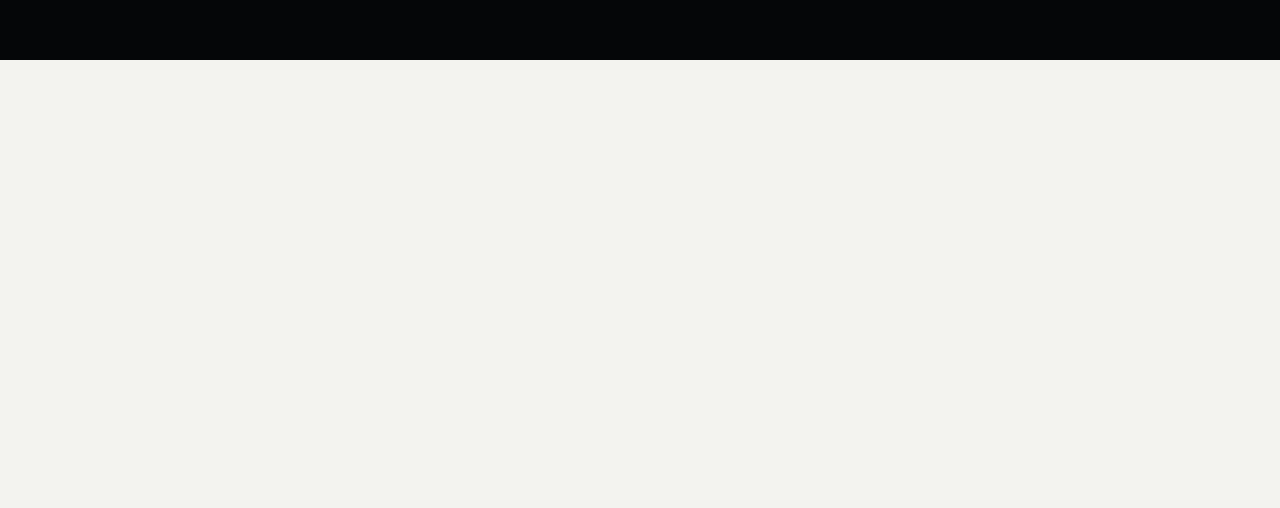
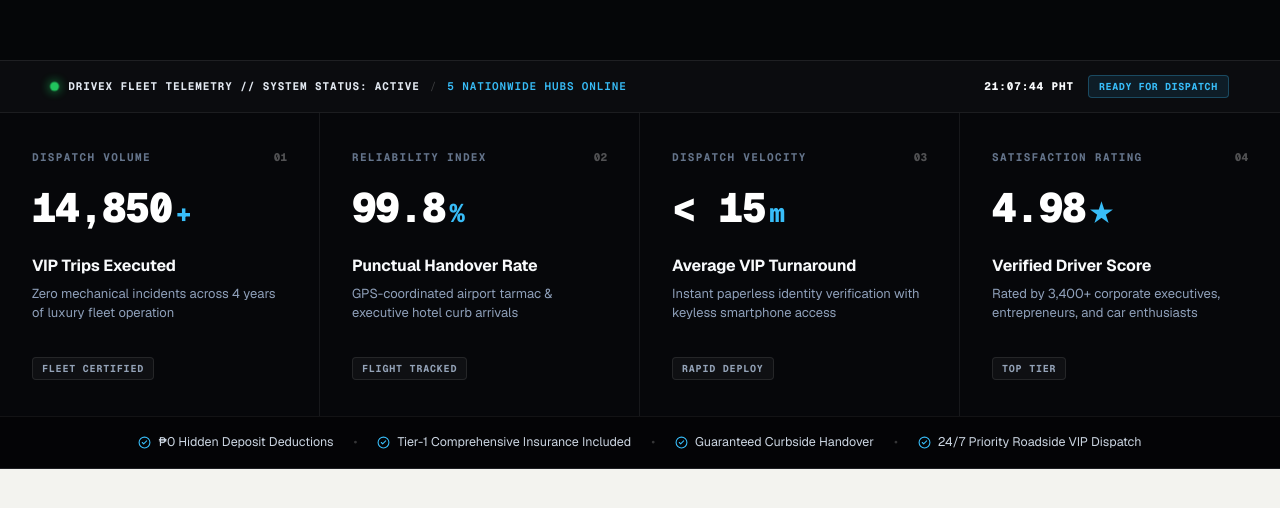
Before and after one commit to janreyHablaMina/CarRental, a Next.js app: page / in a window 1280 px wide. Shown: the part 7940-8448 px from the top of the page. Built offline with nearby package versions, Linux system fonts and the light colour scheme.

Commit message:
feat(home): redesign telemetry counter strip with clean HUD layout, zero heavy shadows, and direct CSS module

```diff
--- a/app/page.tsx
+++ b/app/page.tsx
@@ -106,8 +106,11 @@ export default function Home() {
             <button className="text-button" onClick={() => router.push("/vehicles")}>Explore full collection</button>
           </div>
         </div>
-        <button className="scroll-cue" onClick={() => scrollTo("#vehicles")}>Scroll to explore <ArrowDown size={15} /></button>
+        <button className="scroll-cue" onClick={() => scrollTo("#metrics")}>Scroll to explore <ArrowDown size={15} /></button>
       </section>
+
+      {/* Live Operational Metrics & Telemetry Counter (Full-Width Edge-to-Edge) */}
+      <StatsCounter />
 
       <section id="vehicles" className="vehicles-section section-pad">
         <div className="section-head" data-reveal>
@@ -180,9 +183,6 @@ export default function Home() {
           ))}
         </div>
       </section>
-
-      {/* Live Operational Metrics & Telemetry Counter */}
-      <StatsCounter />
 
       <section id="booking" className="booking-section section-pad">
         <div className="booking-intro" data-reveal>
--- a/components/home/StatsCounter.tsx
+++ b/components/home/StatsCounter.tsx
@@ -1,21 +1,66 @@
 "use client";
 
+import "./stats-counter.css";
 import React, { useEffect, useState, useRef } from "react";
-import { Trophy, ShieldCheck, Clock, Star, Activity } from "lucide-react";
+import { ShieldCheck, Clock, Star, Zap, CheckCircle2, Radio, Award } from "lucide-react";
 
-interface CounterItemProps {
-  icon: React.ReactNode;
+interface MetricData {
+  id: string;
+  tag: string;
   target: number;
   prefix?: string;
   suffix?: string;
   decimals?: number;
-  label: string;
-  sub: string;
+  title: string;
+  subtitle: string;
+  badge: string;
 }
 
-function AnimatedCounter({ icon, target, prefix = "", suffix = "", decimals = 0, label, sub }: CounterItemProps) {
-  const [count, setCount] = useState(0);
-  const cardRef = useRef<HTMLDivElement>(null);
+const METRICS: MetricData[] = [
+  {
+    id: "01",
+    tag: "DISPATCH VOLUME",
+    target: 14850,
+    suffix: "+",
+    title: "VIP Trips Executed",
+    subtitle: "Zero mechanical incidents across 4 years of luxury fleet operation",
+    badge: "FLEET CERTIFIED",
+  },
+  {
+    id: "02",
+    tag: "RELIABILITY INDEX",
+    target: 99.8,
+    decimals: 1,
+    suffix: "%",
+    title: "Punctual Handover Rate",
+    subtitle: "GPS-coordinated airport tarmac & executive hotel curb arrivals",
+    badge: "FLIGHT TRACKED",
+  },
+  {
+    id: "03",
+    tag: "DISPATCH VELOCITY",
+    target: 15,
+    prefix: "< ",
+    suffix: "m",
+    title: "Average VIP Turnaround",
+    subtitle: "Instant paperless identity verification with keyless smartphone access",
+    badge: "RAPID DEPLOY",
+  },
+  {
+    id: "04",
+    tag: "SATISFACTION RATING",
+    target: 4.98,
+    decimals: 2,
+    suffix: " ★",
+    title: "Verified Driver Score",
+    subtitle: "Rated by 3,400+ corporate executives, entrepreneurs, and car enthusiasts",
+    badge: "TOP TIER",
+  },
+];
+
+function MetricColumn({ metric }: { metric: MetricData }) {
+  const [val, setVal] = useState(0);
+  const colRef = useRef<HTMLDivElement>(null);
   const hasAnimated = useRef(false);
 
   useEffect(() => {
@@ -23,7 +68,7 @@ function AnimatedCounter({ icon, target, prefix = "", suffix = "", decimals = 0,
       (entries) => {
         if (entries[0].isIntersecting && !hasAnimated.current) {
           hasAnimated.current = true;
-          const duration = 2000;
+          const duration = 1800;
           const frameDuration = 1000 / 60;
           const totalFrames = Math.round(duration / frameDuration);
           let frame = 0;
@@ -31,91 +76,121 @@ function AnimatedCounter({ icon, target, prefix = "", suffix = "", decimals = 0,
           const timer = setInterval(() => {
             frame++;
             const progress = frame / totalFrames;
-            // Ease out cubic
-            const easeProgress = 1 - Math.pow(1 - progress, 3);
-            const current = target * easeProgress;
+            const ease = 1 - Math.pow(1 - progress, 3);
+            const current = metric.target * ease;
 
             if (frame >= totalFrames) {
-              setCount(target);
+              setVal(metric.target);
               clearInterval(timer);
             } else {
-              setCount(current);
+              setVal(current);
             }
           }, frameDuration);
         }
       },
-      { threshold: 0.2 }
+      { threshold: 0.15 }
     );
 
-    if (cardRef.current) {
-      observer.observe(cardRef.current);
+    if (colRef.current) {
+      observer.observe(colRef.current);
     }
+    return () => observer.disconnect();
+  }, [metric.target]);
 
-    return () => observer.disconnect();
-  }, [target]);
-
-  const displayValue = decimals > 0
-    ? count.toFixed(decimals)
-    : Math.floor(count).toLocaleString();
+  const formattedValue = metric.decimals
+    ? val.toFixed(metric.decimals)
+    : Math.floor(val).toLocaleString();
 
   return (
-    <div ref={cardRef} className="hp-stat-card">
-      <div className="hp-stat-icon-wrap">{icon}</div>
-      <div className="hp-stat-number">
-        {prefix}{displayValue}{suffix}
+    <div ref={colRef} className="hp-telemetry-col">
+      <div className="hp-col-header">
+        <span className="hp-col-tag">{metric.tag}</span>
+        <span className="hp-col-index">{metric.id}</span>
       </div>
-      <div className="hp-stat-label">{label}</div>
-      <div className="hp-stat-sub">{sub}</div>
+
+      <div className="hp-col-metric">
+        <span className="hp-metric-digits">
+          {metric.prefix}{formattedValue}
+        </span>
+        <span className="hp-metric-suffix">{metric.suffix}</span>
+      </div>
+
+      <div className="hp-col-body">
+        <h4 className="hp-col-title">{metric.title}</h4>
+        <p className="hp-col-sub">{metric.subtitle}</p>
+      </div>
+
+      <div className="hp-col-footer">
+        <span className="hp-col-badge">{metric.badge}</span>
+      </div>
     </div>
   );
 }
 
 export default function StatsCounter() {
+  const [timeString, setTimeString] = useState("");
+
+  useEffect(() => {
+    const updateTime = () => {
+      const now = new Date();
+      setTimeString(
+        now.toLocaleTimeString("en-US", {
+          hour: "2-digit",
+          minute: "2-digit",
+          second: "2-digit",
+          hour12: false,
+          timeZone: "Asia/Manila",
+        }) + " PHT"
+      );
+    };
+    updateTime();
+    const interval = setInterval(updateTime, 1000);
+    return () => clearInterval(interval);
+  }, []);
+
   return (
-    <section className="hp-stats-section" id="metrics">
-      <div className="hp-stats-container">
-        <div className="hp-stats-header">
-          <div className="hp-stats-title-wrap">
-            <h3>Precision in Every Mile</h3>
-            <p>Live operational metrics across Metro Manila, Clark, and Cebu lounges.</p>
-          </div>
-          <div className="hp-live-telemetry-badge">
-            <span className="pulse-orb" />
-            <span>Live Telemetry Stream Active</span>
-          </div>
+    <section className="hp-telemetry-strip" id="metrics">
+      {/* Top HUD Telemetry Bar */}
+      <div className="hp-telemetry-topbar">
+        <div className="hp-topbar-left">
+          <span className="hp-pulse-indicator" />
+          <span className="hp-topbar-label">DRIVEX FLEET TELEMETRY // SYSTEM STATUS: ACTIVE</span>
+          <span className="hp-topbar-divider">/</span>
+          <span className="hp-topbar-hub">5 NATIONWIDE HUBS ONLINE</span>
         </div>
+        <div className="hp-topbar-right">
+          <span className="hp-topbar-clock">{timeString || "10:00:00 PHT"}</span>
+          <span className="hp-topbar-status">READY FOR DISPATCH</span>
+        </div>
+      </div>
 
-        <div className="hp-stats-grid">
-          <AnimatedCounter
-            icon={<Trophy size={20} />}
-            target={14850}
-            suffix="+"
-            label="VIP Trips Executed"
-            sub="Zero mechanical incidents across 4 years"
-          />
-          <AnimatedCounter
-            icon={<ShieldCheck size={20} />}
-            target={99.8}
-            decimals={1}
-            suffix="%"
-            label="On-Time Curbside Handover"
-            sub="GPS-coordinated tarmac & valet arrivals"
-          />
-          <AnimatedCounter
-            icon={<Clock size={20} />}
-            target={15}
-            suffix=" Min"
-            label="Average VIP Turnaround"
-            sub="Paperless mobile license verification"
-          />
-          <AnimatedCounter
-            icon={<Star size={20} />}
-            target={4.98}
-            decimals={2}
-            suffix=" / 5.0"
-            label="Client Satisfaction Rating"
-            sub="Based on 3,400+ verified exotic rentals"
-          />
+      {/* Main 4-Segment Minimalist Metric Strip */}
+      <div className="hp-telemetry-grid">
+        {METRICS.map((metric) => (
+          <MetricColumn key={metric.id} metric={metric} />
+        ))}
+      </div>
+
+      {/* Bottom Architectural Guarantee Ticker */}
+      <div className="hp-telemetry-bottom-strip">
+        <div className="hp-guarantee-item">
+          <CheckCircle2 size={13} className="hp-guarantee-icon" />
+          <span>₱0 Hidden Deposit Deductions</span>
+        </div>
+        <div className="hp-guarantee-sep">&bull;</div>
+        <div className="hp-guarantee-item">
+          <CheckCircle2 size={13} className="hp-guarantee-icon" />
+          <span>Tier-1 Comprehensive Insurance Included</span>
+        </div>
+        <div className="hp-guarantee-sep">&bull;</div>
+        <div className="hp-guarantee-item">
+          <CheckCircle2 size={13} className="hp-guarantee-icon" />
+          <span>Guaranteed Curbside Handover</span>
+        </div>
+        <div className="hp-guarantee-sep">&bull;</div>
+        <div className="hp-guarantee-item">
+          <CheckCircle2 size={13} className="hp-guarantee-icon" />
+          <span>24/7 Priority Roadside VIP Dispatch</span>
         </div>
       </div>
     </section>
--- /dev/null
+++ b/components/home/stats-counter.css
@@ -0,0 +1,271 @@
+/* ==========================================================================
+   Precision Telemetry HUD Strip: Clean, Modern, Zero Heavy Shadows
+   ========================================================================== */
+
+.hp-telemetry-strip {
+  position: relative;
+  width: 100%;
+  background: #06070a;
+  border-top: 1px solid rgba(255, 255, 255, 0.1);
+  border-bottom: 1px solid rgba(255, 255, 255, 0.1);
+  z-index: 20;
+  box-sizing: border-box;
+}
+
+/* Top Telemetry Status Line */
+.hp-telemetry-topbar {
+  display: flex;
+  justify-content: space-between;
+  align-items: center;
+  flex-wrap: wrap;
+  gap: 12px;
+  padding: 14px max(24px, 4vw);
+  background: rgba(255, 255, 255, 0.02);
+  border-bottom: 1px solid rgba(255, 255, 255, 0.07);
+  font-family: var(--font-mono, monospace);
+  font-size: 11px;
+  letter-spacing: 0.08em;
+  box-sizing: border-box;
+}
+
+.hp-topbar-left {
+  display: flex;
+  align-items: center;
+  gap: 10px;
+  color: #94a3b8;
+}
+
+.hp-pulse-indicator {
+  width: 7px;
+  height: 7px;
+  border-radius: 50%;
+  background: #22c55e;
+  box-shadow: 0 0 8px #22c55e;
+  animation: telemetryPulse 2s infinite ease-in-out;
+}
+
+@keyframes telemetryPulse {
+  0% { transform: scale(0.9); opacity: 0.8; }
+  50% { transform: scale(1.3); opacity: 1; }
+  100% { transform: scale(0.9); opacity: 0.8; }
+}
+
+.hp-topbar-label {
+  color: #e2e8f0;
+  font-weight: 700;
+  text-transform: uppercase;
+}
+
+.hp-topbar-divider {
+  color: rgba(255, 255, 255, 0.2);
+}
+
+.hp-topbar-hub {
+  color: #38bdf8;
+  font-weight: 600;
+}
+
+.hp-topbar-right {
+  display: flex;
+  align-items: center;
+  gap: 14px;
+}
+
+.hp-topbar-clock {
+  color: #f8fafc;
+  font-weight: 800;
+  font-family: var(--font-mono, monospace);
+}
+
+.hp-topbar-status {
+  background: rgba(56, 189, 248, 0.1);
+  border: 1px solid rgba(56, 189, 248, 0.28);
+  color: #38bdf8;
+  padding: 3px 10px;
+  border-radius: 4px;
+  font-size: 10px;
+  font-weight: 700;
+  letter-spacing: 0.06em;
+}
+
+/* 4-Column Grid */
+.hp-telemetry-grid {
+  display: grid;
+  grid-template-columns: repeat(4, 1fr);
+  width: 100%;
+  max-width: 1680px;
+  margin: 0 auto;
+  box-sizing: border-box;
+}
+
+.hp-telemetry-col {
+  position: relative;
+  padding: 36px max(24px, 2.5vw);
+  border-right: 1px solid rgba(255, 255, 255, 0.07);
+  display: flex;
+  flex-direction: column;
+  justify-content: space-between;
+  gap: 18px;
+  transition: background 0.2s ease;
+  box-sizing: border-box;
+}
+
+.hp-telemetry-col:last-child {
+  border-right: none;
+}
+
+.hp-telemetry-col:hover {
+  background: rgba(255, 255, 255, 0.018);
+}
+
+.hp-col-header {
+  display: flex;
+  justify-content: space-between;
+  align-items: center;
+}
+
+.hp-col-tag {
+  font-family: var(--font-mono, monospace);
+  font-size: 11px;
+  font-weight: 700;
+  letter-spacing: 0.12em;
+  color: #64748b;
+  text-transform: uppercase;
+}
+
+.hp-col-index {
+  font-family: var(--font-mono, monospace);
+  font-size: 11px;
+  font-weight: 800;
+  color: rgba(255, 255, 255, 0.3);
+}
+
+.hp-col-metric {
+  display: flex;
+  align-items: baseline;
+  gap: 4px;
+  margin: 4px 0;
+}
+
+.hp-metric-digits {
+  font-family: var(--font-mono, monospace);
+  font-size: clamp(34px, 3.2vw, 48px);
+  font-weight: 900;
+  letter-spacing: -0.03em;
+  color: #ffffff;
+  line-height: 1;
+}
+
+.hp-metric-suffix {
+  font-family: var(--font-mono, monospace);
+  font-size: clamp(20px, 2vw, 28px);
+  font-weight: 800;
+  color: #38bdf8;
+}
+
+.hp-col-body {
+  display: flex;
+  flex-direction: column;
+  gap: 6px;
+}
+
+.hp-col-title {
+  font-size: 16px;
+  font-weight: 700;
+  color: #f8fafc;
+  margin: 0;
+  letter-spacing: -0.01em;
+}
+
+.hp-col-sub {
+  font-size: 13px;
+  color: #8fa0ba;
+  line-height: 1.5;
+  margin: 0;
+}
+
+.hp-col-footer {
+  margin-top: auto;
+  padding-top: 14px;
+}
+
+.hp-col-badge {
+  display: inline-block;
+  font-family: var(--font-mono, monospace);
+  font-size: 10px;
+  font-weight: 700;
+  letter-spacing: 0.08em;
+  text-transform: uppercase;
+  color: #94a3b8;
+  background: rgba(255, 255, 255, 0.04);
+  border: 1px solid rgba(255, 255, 255, 0.09);
+  padding: 3px 9px;
+  border-radius: 4px;
+}
+
+/* Bottom Guarantee Ticker */
+.hp-telemetry-bottom-strip {
+  display: flex;
+  justify-content: center;
+  align-items: center;
+  flex-wrap: wrap;
+  gap: 20px;
+  padding: 16px max(24px, 4vw);
+  background: rgba(0, 0, 0, 0.4);
+  border-top: 1px solid rgba(255, 255, 255, 0.06);
+  font-size: 12.5px;
+  color: #94a3b8;
+  box-sizing: border-box;
+}
+
+.hp-guarantee-item {
+  display: inline-flex;
+  align-items: center;
+  gap: 7px;
+  color: #cbd5e1;
+}
+
+.hp-guarantee-icon {
+  color: #38bdf8;
+  flex-shrink: 0;
+}
+
+.hp-guarantee-sep {
+  color: rgba(255, 255, 255, 0.2);
+}
+
+/* Responsive Media Queries */
+@media (max-width: 1024px) {
+  .hp-telemetry-grid {
+    grid-template-columns: repeat(2, 1fr);
+  }
+  .hp-telemetry-col:nth-child(2) {
+    border-right: none;
+  }
+  .hp-telemetry-col:nth-child(1),
+  .hp-telemetry-col:nth-child(2) {
+    border-bottom: 1px solid rgba(255, 255, 255, 0.07);
+  }
+}
+
+@media (max-width: 640px) {
+  .hp-telemetry-grid {
+    grid-template-columns: 1fr;
+  }
+  .hp-telemetry-col {
+    border-right: none;
+    border-bottom: 1px solid rgba(255, 255, 255, 0.07);
+    padding: 26px 20px;
+  }
+  .hp-telemetry-topbar {
+    flex-direction: column;
+    align-items: flex-start;
+  }
+  .hp-telemetry-bottom-strip {
+    justify-content: flex-start;
+    gap: 12px;
+  }
+  .hp-guarantee-sep {
+    display: none;
+  }
+}
```
Also changed, not shown: app/home-sections.css (+40 -29 lines).
